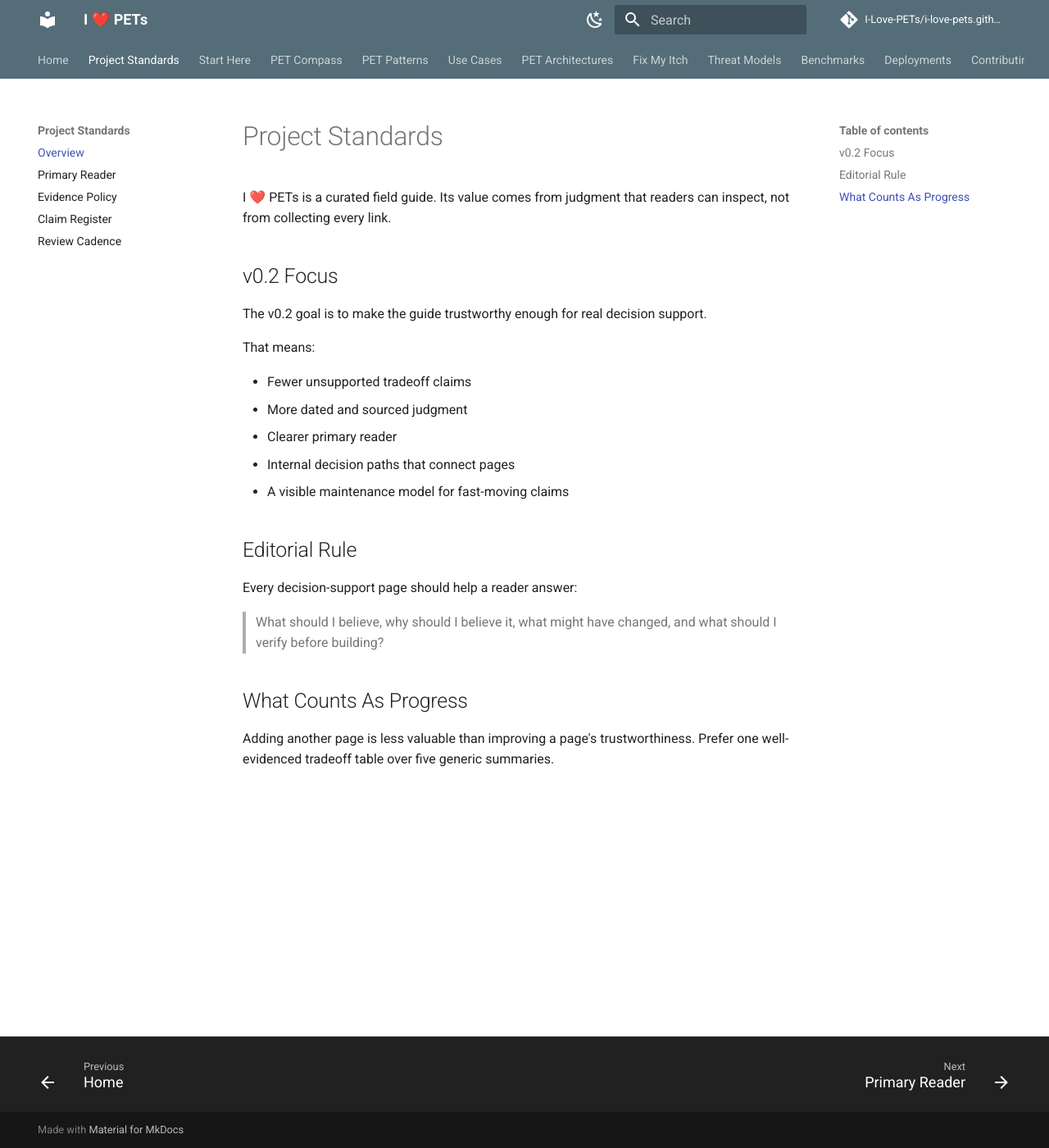
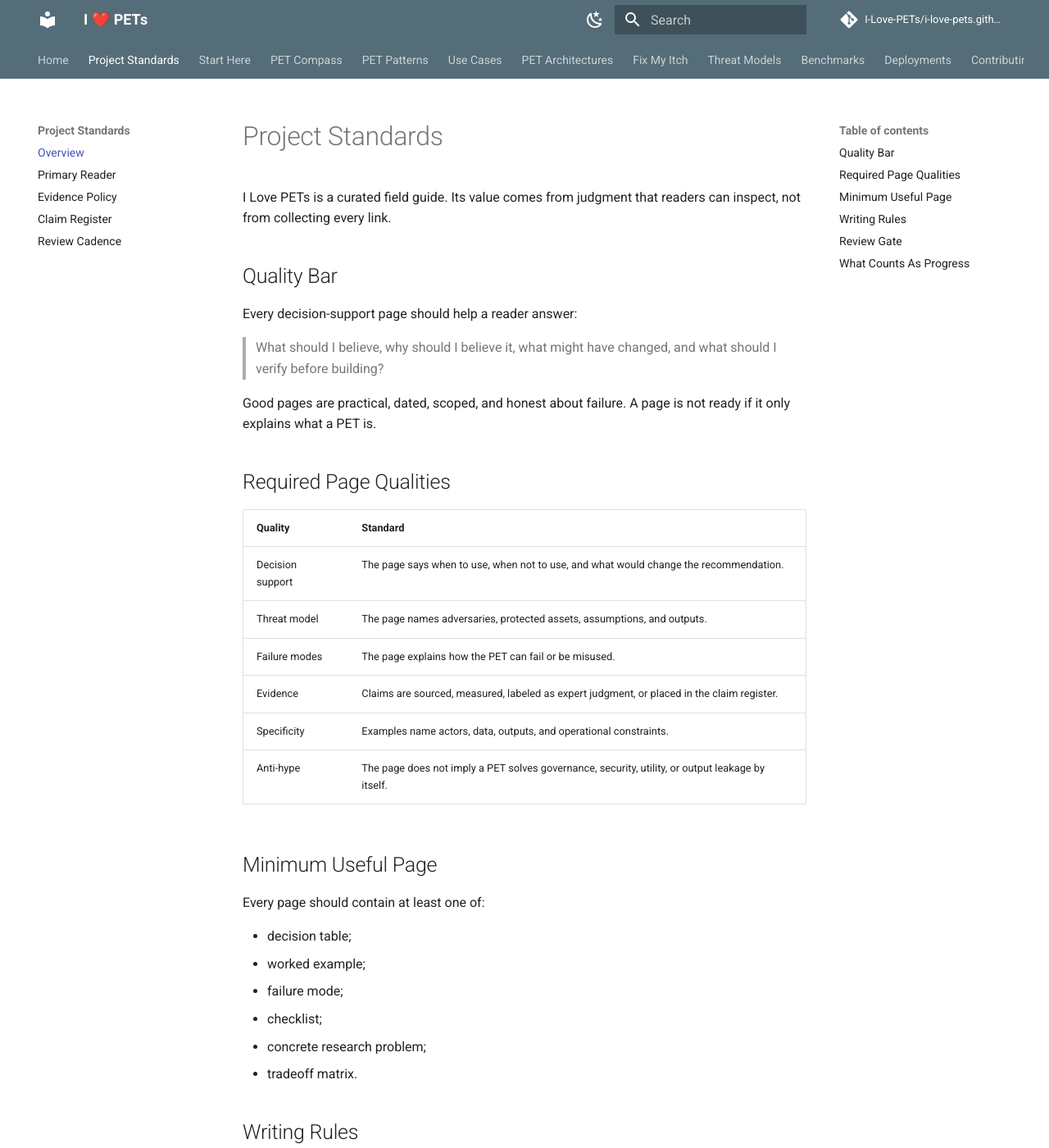
Before and after one commit to I-Love-PETs/i-love-pets.github.io, an MkDocs documentation site: the page built from docs/project-standards/index.md, in a window 1280 px wide and 1400 px high. Shown: the whole window at 82% size. Built offline with MkDocs 1.6.1 and Material for MkDocs 9.7.7, drawn with Linux system fonts in a browser that asks for light colours; comment, search, counter and statistics services are not loaded; some of the changed text lies outside the part shown.

Commit message:
docs(contributing): add review checklists

```diff
--- a/docs/project-standards/index.md
+++ b/docs/project-standards/index.md
@@ -1,25 +1,67 @@
 # Project Standards
 
-I ❤️ PETs is a curated field guide. Its value comes from judgment that readers can inspect, not from collecting every link.
+I Love PETs is a curated field guide. Its value comes from judgment that readers can inspect, not from collecting every link.
 
-## v0.2 Focus
-
-The v0.2 goal is to make the guide trustworthy enough for real decision support.
-
-That means:
-
-- Fewer unsupported tradeoff claims
-- More dated and sourced judgment
-- Clearer primary reader
-- Internal decision paths that connect pages
-- A visible maintenance model for fast-moving claims
-
-## Editorial Rule
+## Quality Bar
 
 Every decision-support page should help a reader answer:
 
 > What should I believe, why should I believe it, what might have changed, and what should I verify before building?
 
+Good pages are practical, dated, scoped, and honest about failure. A page is not ready if it only explains what a PET is.
+
+## Required Page Qualities
+
+| Quality | Standard |
+| --- | --- |
+| Decision support | The page says when to use, when not to use, and what would change the recommendation. |
+| Threat model | The page names adversaries, protected assets, assumptions, and outputs. |
+| Failure modes | The page explains how the PET can fail or be misused. |
+| Evidence | Claims are sourced, measured, labeled as expert judgment, or placed in the claim register. |
+| Specificity | Examples name actors, data, outputs, and operational constraints. |
+| Anti-hype | The page does not imply a PET solves governance, security, utility, or output leakage by itself. |
+
+## Minimum Useful Page
+
+Every page should contain at least one of:
+
+- decision table;
+- worked example;
+- failure mode;
+- checklist;
+- concrete research problem;
+- tradeoff matrix.
+
+## Writing Rules
+
+Prefer:
+
+- "Use this when..."
+- "Avoid this when..."
+- "This breaks when..."
+- "This does not protect against..."
+- "A good first experiment would be..."
+- "The hidden cost is..."
+
+Avoid:
+
+- generic textbook prose;
+- unqualified "privacy-preserving" claims;
+- paper dumps;
+- tool lists without fit, threat model, or limitations;
+- empty sections waiting for future content.
+
+## Review Gate
+
+Before opening a PR, check:
+
+- `mkdocs build` succeeds.
+- Navigation still reaches the changed page.
+- Internal links point to existing pages and anchors.
+- No empty headings remain.
+- The page contains at least one concrete decision aid.
+- Any deployment or tool claim is sourced or explicitly labeled as uncertain.
+
 ## What Counts As Progress
 
-Adding another page is less valuable than improving a page's trustworthiness. Prefer one well-evidenced tradeoff table over five generic summaries.
+Improving one important page is better than adding five shallow pages. A useful PR makes a reader more capable of choosing, rejecting, evaluating, or debugging a PET.
```
Also changed, not shown: docs/contributing/index.md (+50 -4 lines).
